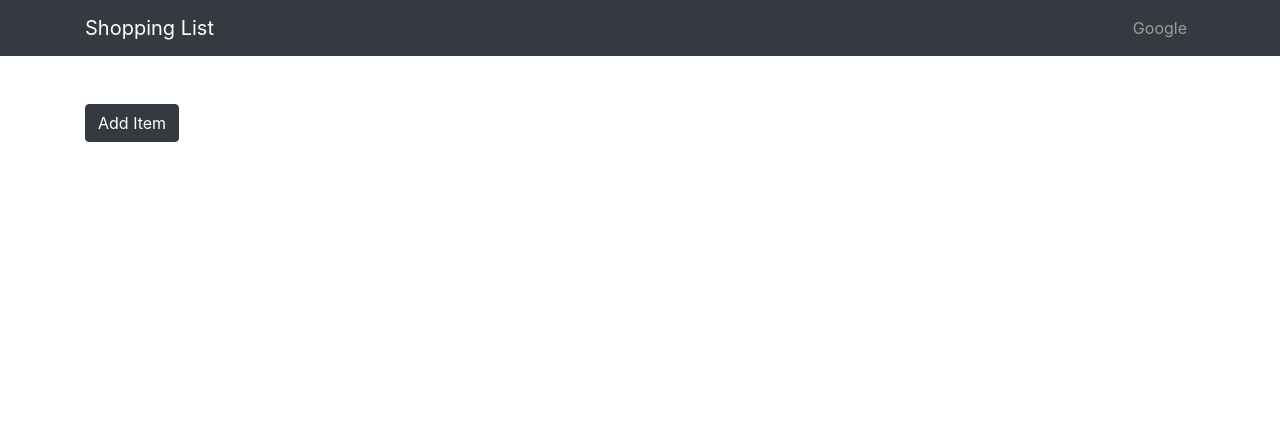
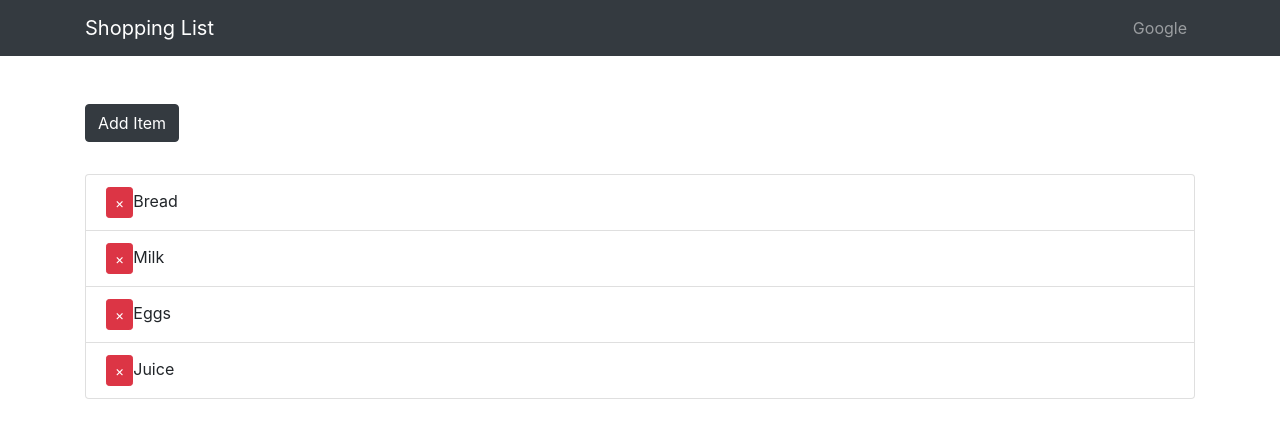
Before and after one commit to msonmezates/Shopping_List_App, a React (Create React App) app in the folder client/: page / in a window 1280 px wide. Shown: the top 438 px of the page. Built offline with nearby package versions, Linux system fonts and the light colour scheme.

Commit message:
Display the list items on the page, add a delete button with its functionality to delete an individual item

```diff
--- a/client/src/components/ShoppingList.js
+++ b/client/src/components/ShoppingList.js
@@ -17,8 +17,27 @@ export default class ShoppingList extends Component {
       { id: uuid(), name: 'Juice' }
     ]
   };
+
   render() {
     const { items } = this.state;
+    const listDiv = items.map(({ id, name }) => (
+      <CSSTransition key={id} classNames="fade" timeout={500}>
+        <ListGroupItem>
+          <Button
+            color="danger"
+            size="sm"
+            onClick={() => {
+              this.setState(prevState => ({
+                items: prevState.items.filter(item => item.id !== id)
+              }))
+            }}
+          >
+            &times;
+          </Button>
+          {name}
+        </ListGroupItem>
+      </CSSTransition>
+    ))
     return (
       <Container>
         <Button
@@ -33,6 +52,11 @@ export default class ShoppingList extends Component {
            }
          }}
         >Add Item</Button>
+        <ListGroup>
+          <TransitionGroup className="shopping-list">
+            {listDiv}
+          </TransitionGroup>
+        </ListGroup>
       </Container>
     );
   }
```
